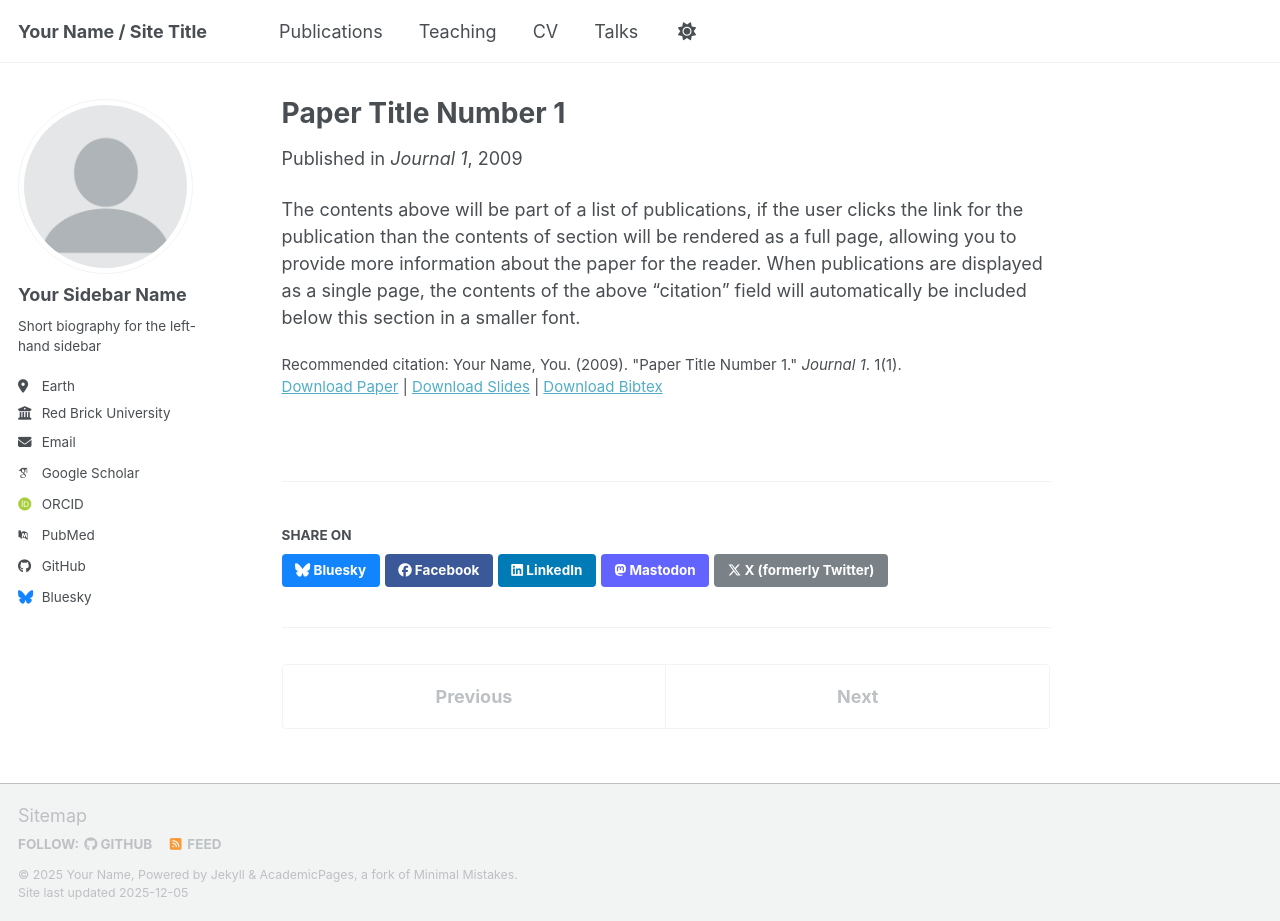
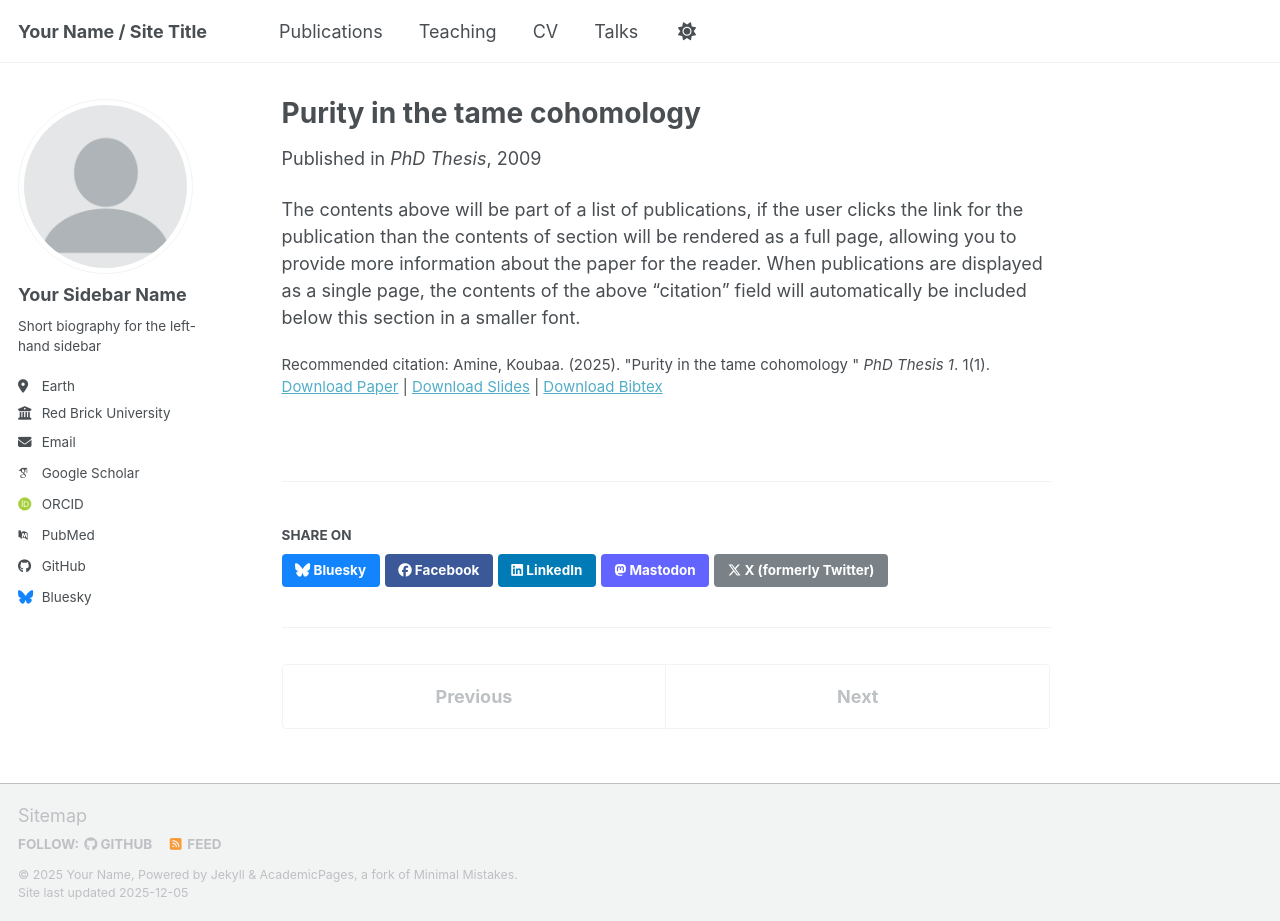
Before and after one commit to AmineKoubaa/AmineKoubaa.github.io, a Jekyll site: the page built from _publications/2009-10-01-paper-title-number-1.md, in a window 1280 px wide and 921 px high. Built offline with Jekyll 4.4.1, drawn with Linux system fonts in a browser that asks for light colours; some web fonts are replaced; a script bundle is joined from its source files by our own code; library files that are not in the unit come from our copies.

Commit message:
Update 2009-10-01-paper-title-number-1.md

```diff
--- a/_publications/2009-10-01-paper-title-number-1.md
+++ b/_publications/2009-10-01-paper-title-number-1.md
@@ -1,14 +1,13 @@
 ---
-title: "Paper Title Number 1"
-collection: publications
+title: "Purity in the tame cohomology"
+collection: publication
 category: manuscripts
-permalink: /publication/2009-10-01-paper-title-number-1
 excerpt: 'This paper is about the number 1. The number 2 is left for future work.'
 date: 2009-10-01
-venue: 'Journal 1'
-slidesurl: 'https://academicpages.github.io/files/slides1.pdf'
-paperurl: 'https://academicpages.github.io/files/paper1.pdf'
-bibtexurl: 'https://academicpages.github.io/files/bibtex1.bib'
-citation: 'Your Name, You. (2009). &quot;Paper Title Number 1.&quot; <i>Journal 1</i>. 1(1).'
+venue: 'PhD Thesis'
+slidesurl: 'https://academicpages.github.io/files/PhDPresentation.pdf'
+paperurl: 'https://academicpages.github.io/files/PhDThesis.pdf'
+bibtexurl: 'https://academicpages.github.io/files/PhDThesis.bib'
+citation: 'Amine, Koubaa. (2025). &quot;Purity in the tame cohomology &quot; <i>PhD Thesis 1</i>. 1(1).'
 ---
 The contents above will be part of a list of publications, if the user clicks the link for the publication than the contents of section will be rendered as a full page, allowing you to provide more information about the paper for the reader. When publications are displayed as a single page, the contents of the above "citation" field will automatically be included below this section in a smaller font.
```
